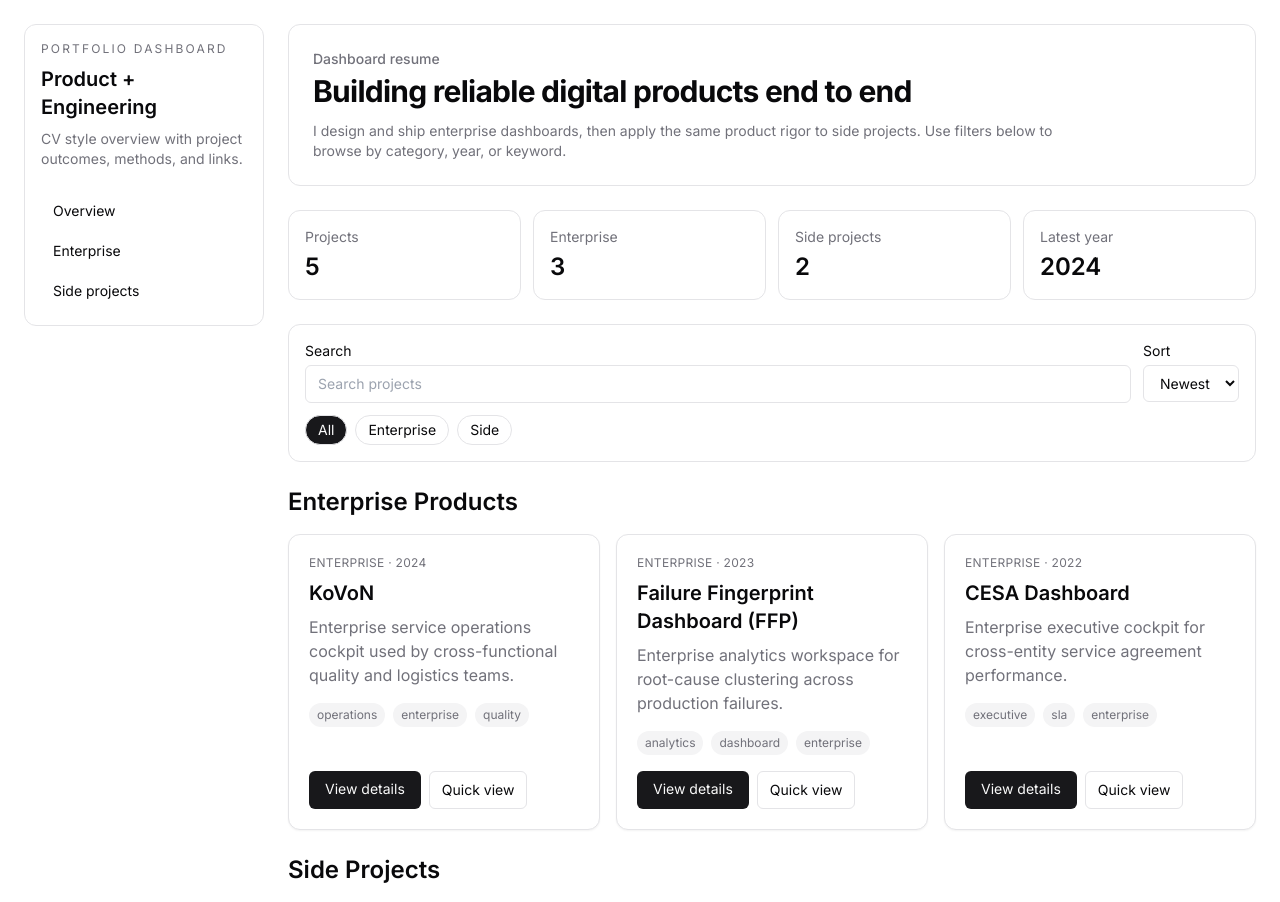
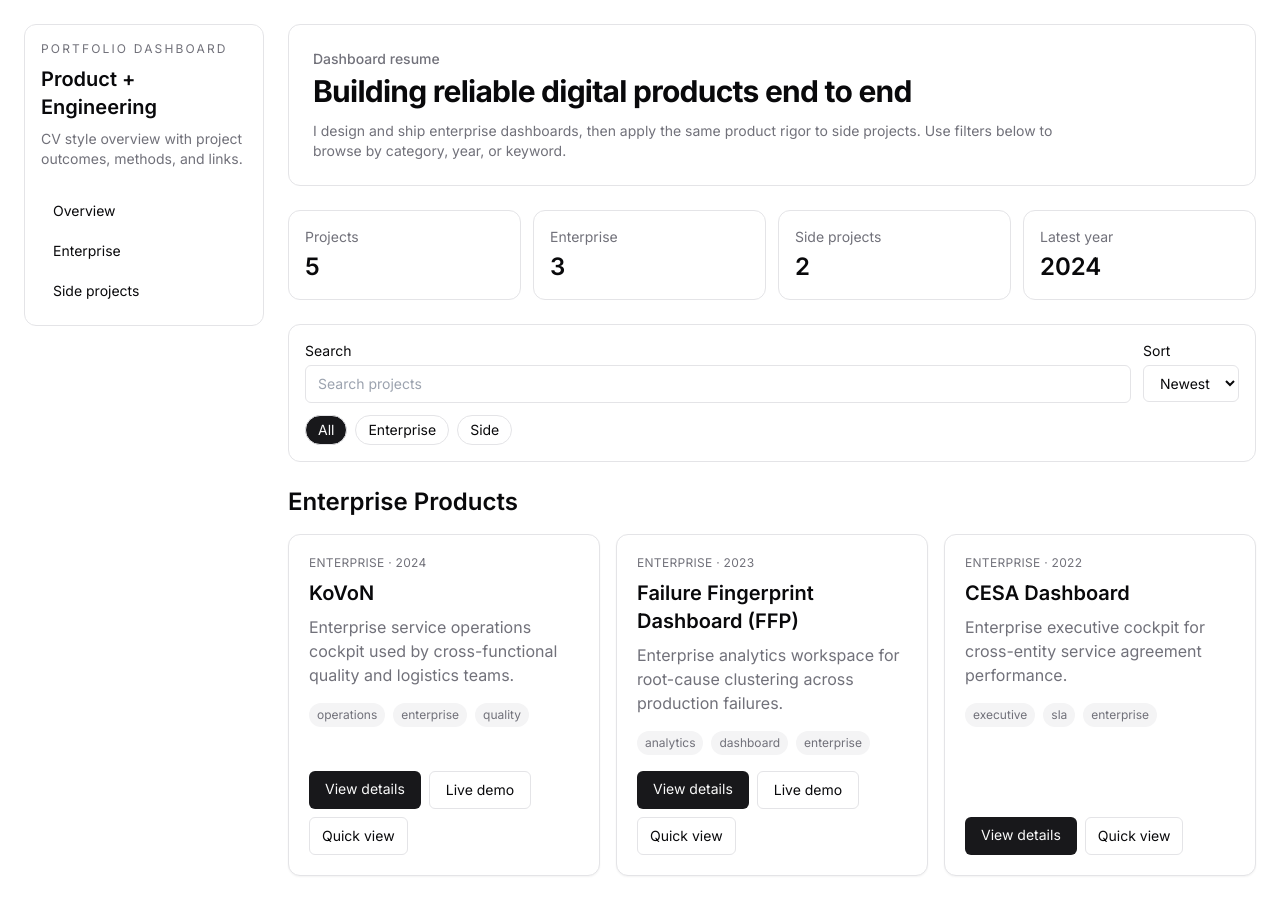
Before and after one commit to weareuntitled/ux-portfolio, a Next.js app: page / in a window 1280 px wide. Shown: the top 902 px of the page. Built offline with nearby package versions, Linux system fonts and the light colour scheme.

Commit message:
Prioritize live demo and case study project actions

```diff
--- a/src/app/projects/[slug]/page.tsx
+++ b/src/app/projects/[slug]/page.tsx
@@ -4,13 +4,23 @@ import { ProjectCard } from '@/components/ProjectCard';
 import { ProjectPrototypePanel } from '@/components/ProjectPrototypePanel';
 import { findProjectBySlug, projects } from '@/content/projects';
 
-type Props = { params: { slug: string } };
+type Props = { params: Promise<{ slug: string }> };
 
-export default function ProjectDetailPage({ params }: Props) {
-  const project = findProjectBySlug(params.slug);
+export default async function ProjectDetailPage({ params }: Props) {
+  const { slug } = await params;
+  const project = findProjectBySlug(slug);
   if (!project) notFound();
 
   const related = projects.filter((item) => item.slug !== project.slug && item.category === project.category).slice(0, 2);
+  const isPrototypeFeaturedProject = ['kovon', 'failure-fingerprint-dashboard-ffp'].includes(project.slug);
+  const orderedArtifactLinks = isPrototypeFeaturedProject
+    ? [
+        ...(['Live demo', 'Case study'] as const)
+          .map((label) => project.links?.find((link) => link.label === label))
+          .filter((link): link is NonNullable<typeof link> => Boolean(link)),
+        ...(project.links?.filter((link) => !['Live demo', 'Case study'].includes(link.label)) ?? [])
+      ]
+    : (project.links ?? []);
 
   return (
     <main className="mx-auto max-w-6xl space-y-6 p-6">
@@ -87,13 +97,17 @@ export default function ProjectDetailPage({ params }: Props) {
       <section className="rounded-xl border bg-white p-6">
         <h2 className="mb-3 text-xl font-semibold">Artifacts</h2>
         <div className="flex flex-wrap gap-2">
-          {project.links?.map((link) => (
+          {orderedArtifactLinks.map((link) => (
             <a
               key={link.href}
               href={link.href}
               target={link.href.startsWith('http') ? '_blank' : undefined}
               rel={link.href.startsWith('http') ? 'noreferrer' : undefined}
-              className="rounded-md border px-4 py-2 text-sm focus:outline-none focus:ring-2 focus:ring-blue-500"
+              className={`rounded-md border px-4 py-2 text-sm focus:outline-none focus:ring-2 focus:ring-blue-500 ${
+                isPrototypeFeaturedProject && ['Live demo', 'Case study'].includes(link.label)
+                  ? 'border-blue-600 bg-blue-600 text-white'
+                  : ''
+              }`}
             >
               {link.label}
             </a>
--- a/src/components/ProjectCard.tsx
+++ b/src/components/ProjectCard.tsx
@@ -7,12 +7,18 @@ type ProjectCardProps = {
 };
 
 export function ProjectCard({ project }: ProjectCardProps) {
+  const liveDemoLink = project.links?.find((link) => link.label === 'Live demo');
+
   return (
     <article className="flex h-full flex-col rounded-xl border bg-card p-5 shadow-sm">
       <p className="mb-2 text-xs uppercase tracking-wide text-muted-foreground">
         {project.category} · {project.year}
       </p>
-      <h3 className="mb-2 text-xl font-semibold">{project.title}</h3>
+      <h3 className="mb-2 text-xl font-semibold">
+        <Link href={`/projects/${project.slug}`} className="hover:underline focus:outline-none focus:ring-2 focus:ring-ring">
+          {project.title}
+        </Link>
+      </h3>
       <p className="mb-4 text-muted-foreground">{project.oneLiner}</p>
       <ul className="mb-4 flex flex-wrap gap-2">
         {project.tags.map((tag) => (
@@ -28,6 +34,14 @@ export function ProjectCard({ project }: ProjectCardProps) {
         >
           View details
         </Link>
+        {liveDemoLink ? (
+          <Link
+            href={liveDemoLink.href}
+            className="rounded-md border px-4 py-2 text-sm focus:outline-none focus:ring-2 focus:ring-ring"
+          >
+            Live demo
+          </Link>
+        ) : null}
         <ProjectQuickViewDialog project={project} />
       </div>
     </article>
--- a/src/content/projects.ts
+++ b/src/content/projects.ts
@@ -69,7 +69,10 @@ export const projects: Project[] = [
     ],
     tools: ['TypeScript', 'React', 'Figma', 'SQL'],
     methods: ['Workflow mapping', 'Shadowing sessions', 'Usability tests'],
-    links: [{ label: 'Case study', href: '/projects/kovon' }],
+    links: [
+      { label: 'Live demo', href: '/prototypes/kovon' },
+      { label: 'Case study', href: '/projects/kovon' }
+    ],
     prototype: {
       figmaEmbedUrl:
         'https://www.figma.com/embed?embed_host=share&url=https://www.figma.com/file/KoVoNEnterprisePrototype',
@@ -115,7 +118,7 @@ export const projects: Project[] = [
     tools: ['Next.js', 'D3', 'Figma', 'Python'],
     methods: ['Data interviews', 'Dashboard prototyping', 'A/B chart evaluations'],
     links: [
-      { label: 'Live demo', href: 'https://example.com/ffp-demo' },
+      { label: 'Live demo', href: '/prototypes/ffp' },
       { label: 'Case study', href: '/projects/failure-fingerprint-dashboard-ffp' }
     ],
     prototype: {
```
